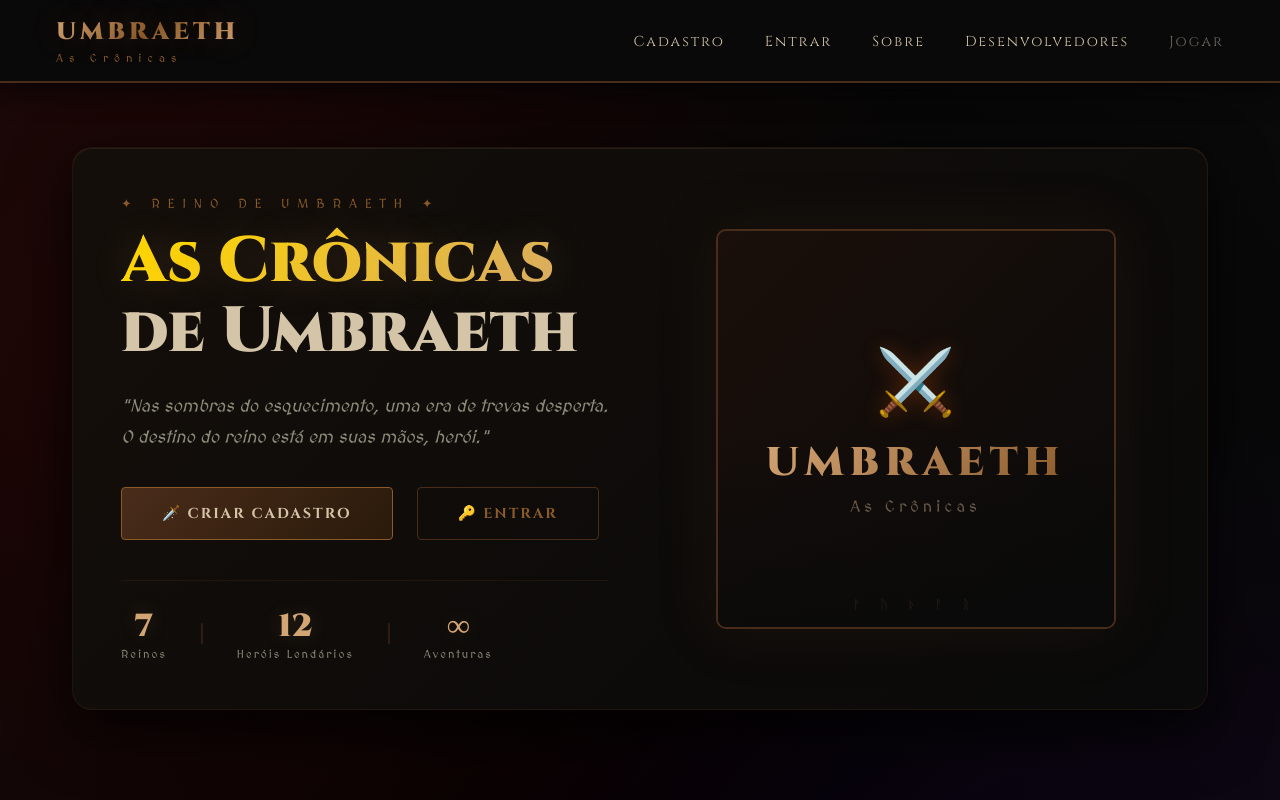
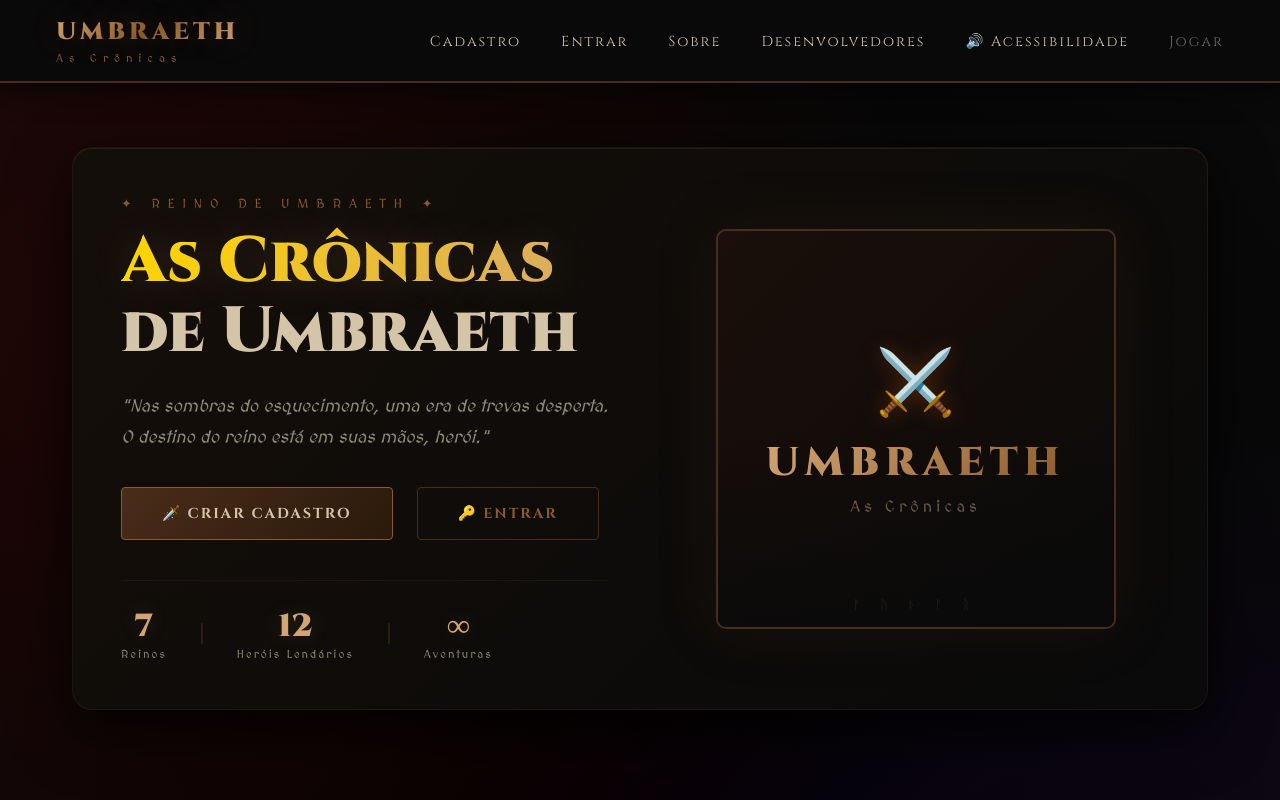
Before and after one commit to erikaabud/Casa-Aberta101, a React (Vite) app in the folder frontend/: page / in a window 1280 px wide. Shown: the top 800 px of the page. Built offline with nearby package versions, Linux system fonts and the light colour scheme; no server answers.

Commit message:
tudo certo
só mandar pra main dps

```diff
--- a/frontend/src/paginas/Desenvolvedores.jsx
+++ b/frontend/src/paginas/Desenvolvedores.jsx
@@ -180,22 +180,22 @@ const Desenvolvedores = () => {
       imagem: dennys,
       idade: 39,
       cidade: 'São Paulo',
-      habilidades: ['PROFESSOR'],
-      bio: '',
-      redes: { github: '', linkedin: '', instagram: '' },
-      curiosidade: ' '
+      habilidades: ['PROFESSOR','FULL STACK'] ,
+      bio: 'Docente do Senac Santana desde 2010, atuo principalmente na área de desenvolvimento de software utilizando as linguagens Python, PHP, C Sharp e SQL. Formação Full Stack Developer pela PUCRS.',
+      redes: { github: 'DennysWFerreira', linkedin: 'Dennys Ferreira', instagram: '' },
+      curiosidade: 'Praticante de boxe e investidor entusiasta em bolsa de ações. Todos os dias pilotando uma moto por esta intensa São Paulo. '
     },
     {
       id:12,
       nome: 'ROGERIO SOBRAL',
       funcao: 'GESTOR DE BACK-END',
       imagem:rogerio,
-      idade:39,
+      idade:42,
       cidade: 'São Paulo',
-      habilidades: ['PROFESSOR', ],
-      bio: '',
-      redes: { github: '', linkedin: '', instagram: '' },
-      curiosidade: ' '
+      habilidades: ['PROFESSOR','FULL STACK' ],
+      bio: 'Docente no Senac e na Universidade de Guarulhos |  Desenvolvedor Full Stack (Java, Python, JavaScript, Node.js, React, SQL)',
+      redes: { github: 'RogerSobral', linkedin: 'Rogerio Sobral Ribeiro', instagram: '' },
+      curiosidade: 'Graduado em Análise e Desenvolvimento de Sistemas, com experiência sólida no desenvolvimento de aplicações web e sistemas desktop. Atualmente, atuo como docente na Universidade UNG, ministrando aulas nos cursos de Ciência da Computação e Gestão da Tecnologia da Informação, além de também ser instrutor no Senac Santana, onde leciono em cursos relacionados à tecnologia. Meu foco de estudo está na aquisição de conhecimento em Python, Java e JavaScript, com ênfase em Inteligência Artificial e técnicas de Data Science. Adicionalmente, curso pós-graduação em Arquitetura de Cloud Computing. '
     }
   ];
 
--- a/frontend/src/paginas/PaginaInicial.css
+++ b/frontend/src/paginas/PaginaInicial.css
@@ -469,7 +469,7 @@ body {
 
 .runas-rodape {
   margin-top: 1rem;
-  color: rgba(74, 44, 26, 0.2);
+  color: rgba(173, 125, 76);
   font-size: 1.2rem;
   letter-spacing: 10px;
   font-family: 'MedievalSharp', cursive;
@@ -645,3 +645,6 @@ body {
     font-size: 0.8rem;
   }
 }
+
+
+/* ####################### TESTE ############################### */
--- a/frontend/src/paginas/PaginaInicial.jsx
+++ b/frontend/src/paginas/PaginaInicial.jsx
@@ -5,6 +5,32 @@ import { useAuth } from '../contextos/AuthContext';
 export default function PaginaInicial() {
   const navegar = useNavigate();
   const { estaLogado, estaEmEquipe, usuario, sair } = useAuth();
+
+  // Função para ler o conteúdo da página em voz alta
+  const lerConteudo = () => {
+    // Verifica se o navegador suporta a API de síntese de fala
+    if ('speechSynthesis' in window) {
+      // Cancela qualquer fala em andamento
+      window.speechSynthesis.cancel();
+
+      // Seleciona o conteúdo principal da página
+      const conteudo = document.querySelector('.heroi') || document.body;
+      const texto = conteudo.textContent || '';
+
+      // Cria uma nova instância de fala
+      const utterance = new SpeechSynthesisUtterance(texto);
+
+      // Configurações de leitura
+      utterance.lang = 'pt-BR';
+      utterance.rate = 0.9; // Velocidade de leitura
+      utterance.pitch = 1; // Tom de voz
+
+      // Fala o conteúdo
+      window.speechSynthesis.speak(utterance);
+    } else {
+      alert('Seu navegador não suporta a funcionalidade de leitura em voz alta.');
+    }
+  };
 
   return (
     <>
@@ -33,6 +59,20 @@ export default function PaginaInicial() {
             )}
             <li><Link to="/sobre">Sobre</Link></li>
             <li><Link to="/desenvolvedores">Desenvolvedores</Link></li>
+            <li>
+              <Link
+                to="#"
+                className="link-acessibilidade"
+                onClick={(e) => {
+                  e.preventDefault();
+                  lerConteudo();
+                }}
+                aria-label="Ler conteúdo da página em voz alta"
+                title="Ler conteúdo da página"
+              >
+                🔊 Acessibilidade
+              </Link>
+            </li>
             <li><Link
               to="/jogar"
               className={`botao-rpg ${!estaEmEquipe ? 'desativado' : ''}`}
@@ -46,7 +86,7 @@ export default function PaginaInicial() {
             </Link>
             </li>
           </ul>
-          <div className="toggle-nav">☯</div>
+          {/* <div className="toggle-nav">☯</div> */}
         </div>
       </nav>
 
@@ -165,7 +205,7 @@ export default function PaginaInicial() {
             {estaLogado && <Link to="/equipe">Equipe</Link>}
             <Link to="/sobre">Profecia</Link>
           </div>
-          <div className="copiar-rodape">
+          <div className="copiar-rodape" >
             <p>© 2026 - As Crônicas de Umbraeth - Todos os direitos reservados</p>
             <div className="runas-rodape">ᚠ ᚢ ᚦ ᚨ ᚱ ᚲ ᚷ ᚹ</div>
           </div>
```
